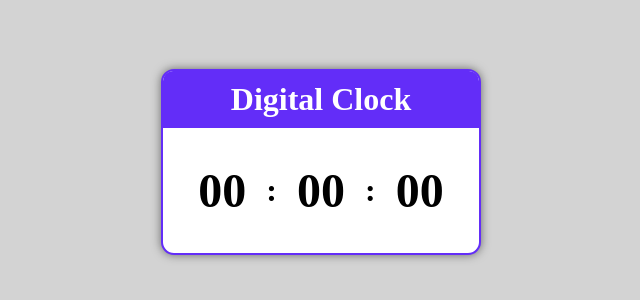
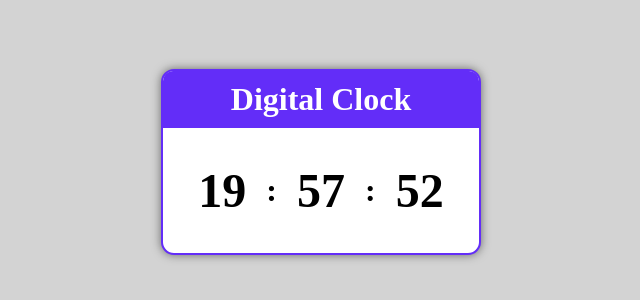
Before and after one commit to shafiq9/Dazzling-Digital-Clock, a plain HTML site: page index.html in a window 1280 px wide. Shown: the part 238-538 px from the top of the page, without its empty margins (319-959 px from the left). Drawn offline with Linux system fonts and the light colour scheme.

Commit message:
javascript done

```diff
--- a/app.js
+++ b/app.js
@@ -0,0 +1,22 @@
+
+function updateClock(){
+
+    let now = new Date();
+    let hours = now.getHours();
+    let minutes = now.getMinutes();
+    let seconds = now.getSeconds();
+
+    hours = hours < 10 ? "0" + hours : hours;
+    minutes = minutes < 10 ? "0" + minutes : minutes;
+    seconds = seconds < 10 ? "0" + seconds : seconds;
+
+    const hoursElement = document.getElementById("hours");
+    const minutesElement = document.getElementById("minutes");
+    const secondsElement = document.getElementById("seconds");
+
+    hoursElement.textContent = hours;
+    minutesElement.textContent = minutes;
+    secondsElement.textContent = seconds;
+}
+
+setInterval(updateClock, 1000);
--- a/index.html
+++ b/index.html
@@ -11,11 +11,11 @@
         <div class="card">
             <h1>Digital Clock</h1>
             <div class="clock">
-                <span class="time-element">00</span>
+                <span class="time-element" id="hours">00</span>
                 <span class="colon-element">:</span>
-                <span class="time-element">00</span>
+                <span class="time-element" id="minutes">00</span>
                 <span class="colon-element">:</span>
-                <span class="time-element">00</span>
+                <span class="time-element" id="seconds">00</span>
             </div>
         </div>
     </div>
```
